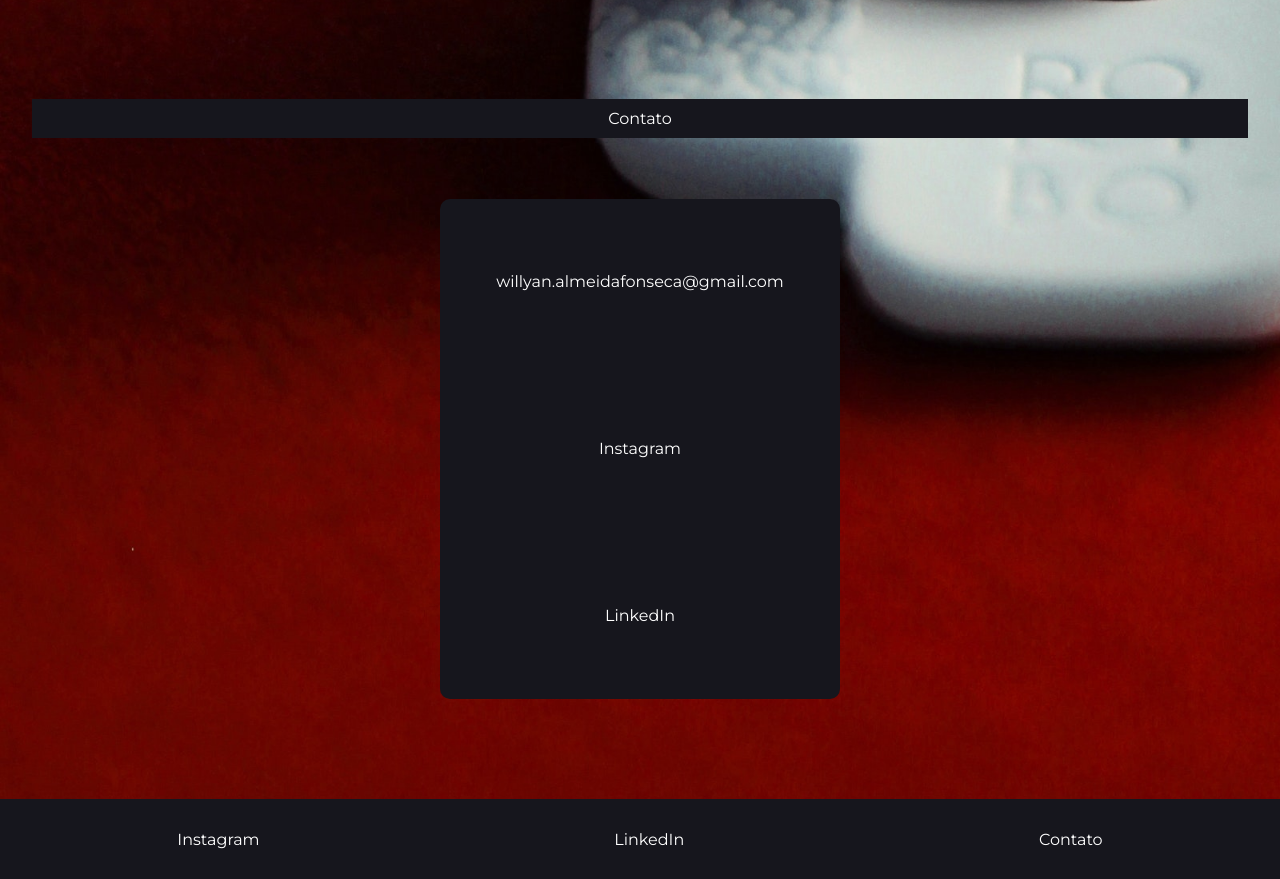
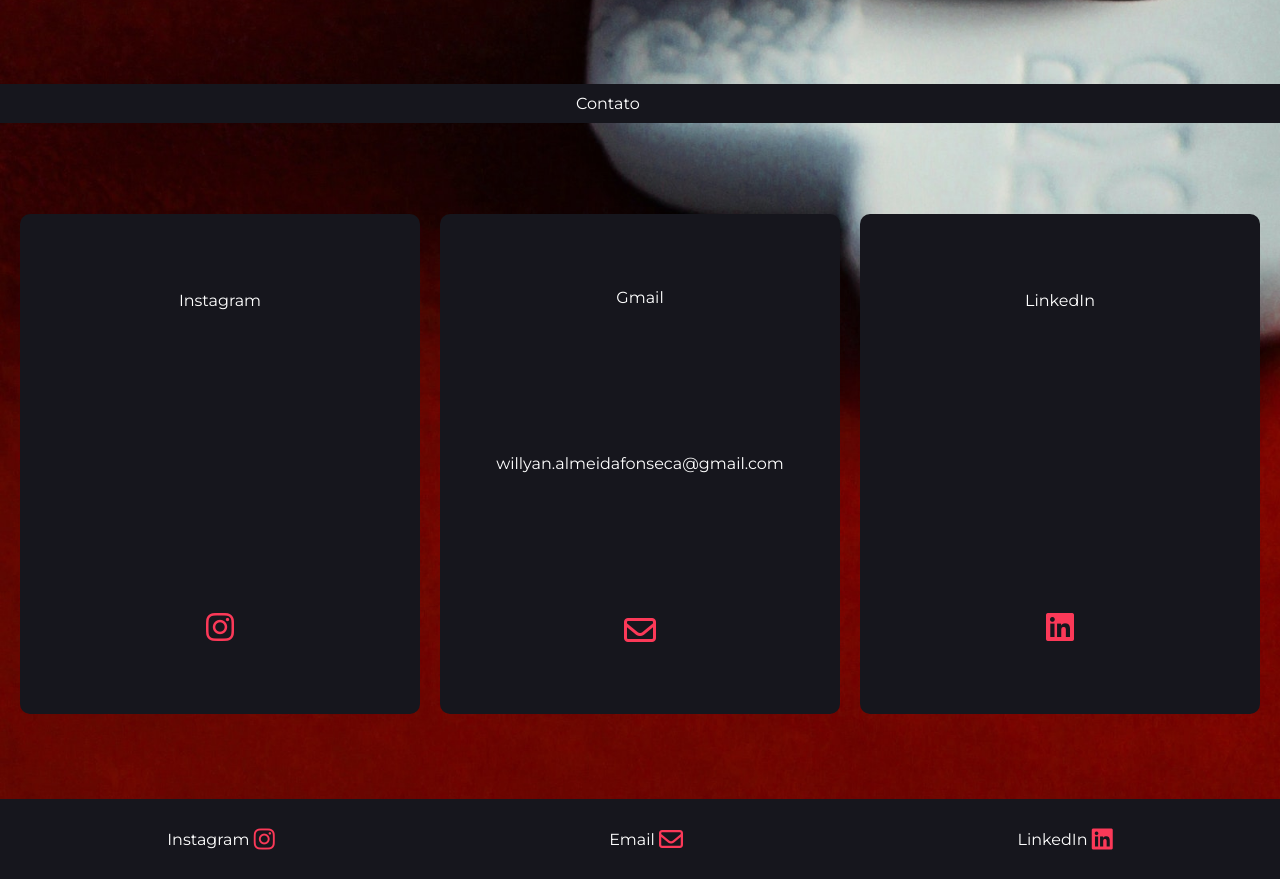
Before and after one commit to willyan258/prototipo-portifolio, a plain HTML site: page protoripo/index.html in a window 1280 px wide. Shown: the part 1521-2400 px from the top of the page. Drawn offline with Linux system fonts and the light colour scheme.

Commit message:
aula 21/05 intervalo

```diff
--- a/protoripo/index.html
+++ b/protoripo/index.html
@@ -10,6 +10,7 @@
       href="https://fonts.googleapis.com/css2?family=Montserrat:ital,wght@0,100;0,200;0,300;0,400;0,500;0,600;0,700;0,800;0,900;1,100;1,200;1,300;1,400;1,500;1,600;1,700;1,900&display=swap"
       rel="stylesheet"
     />
+    <script src="https://kit.fontawesome.com/5904f1ddef.js" crossorigin="anonymous"></script>
   </head>
   <body>
     <div class="main-container">
@@ -23,9 +24,6 @@
       </div>
 
       <div class="main-content">
-        <!-- <div class="projetos">
-                <a href="">Projetos</a>
-            </div> -->
         <div class="cards">
           <div class="card-interno">
             <span>Dashboard</span>
@@ -58,35 +56,62 @@
             estou cursando análise e desenvolvimento de sistemas e planejo continuar estudando, concluindo cursos e
             especializações. Obrigado pela atenção.
           </pre>
-
         </div>
-        <div class="card-interno ">
+        <div class="card-interno">
           <span>Este sou eu</span>
-          <img class ="card-interno" src="../source/img/img9.jpg" alt="Imagem teste">
+          <img
+            class="card-interno"
+            src="../source/img/img9.jpg"
+            alt="Imagem teste"
+          />
         </div>
       </div>
 
       <div class="contato">
-        <div class="title-sobre">
+        <div class="title-sobre2">
           <span>Contato</span>
-
         </div>
         <div class="card-interno">
+          <a href="">Instagram</a>
+          <a href=""></a>
+          <a
+            href="https://www.linkedin.com/in/willyan-fonseca258/"
+            target="_blank"
+          >
+          <i class="fa-brands fa-instagram fa-2xl" style="color: #fb3958;"></i>
+          </a>
+        </div>
+
+        <div class="card-interno">
+          <a href="">Gmail</a>
           <a href="">willyan.almeidafonseca@gmail.com</a>
-          <a href="">Instagram</a>
-          <a href="https://www.linkedin.com/in/willyan-fonseca258/" target="_blank">LinkedIn</a>
+          <a
+            href="https://www.linkedin.com/in/willyan-fonseca258/"
+            target="_blank"
+          >
+          <i class="fa-regular fa-envelope fa-2xl" style="color: #fb3958;"></i>
+          </a>
+        </div>
 
+        <div class="card-interno">
+          <a href="">LinkedIn</a>
+          <a href=""></a>
+          <a
+            href="https://www.linkedin.com/in/willyan-fonseca258/"
+            target="_blank"
+          >
+          <i class="fa-brands fa-linkedin fa-2xl" style="color: #fb3958;"></i>
+          </a>
         </div>
       </div>
 
-
       <div class="footer">
-        <a href="">Instagram</a>
-        <a href="https://www.linkedin.com/in/willyan-fonseca258/" target="_blank">LinkedIn</a>
-        <a href="">Contato</a>
+        <a href="">Instagram  <i class="fa-brands fa-instagram fa-xl" style="color: #fb3958;"></i></a>
+        <a href="">Email <i class="fa-regular fa-envelope fa-xl" style="color: #fb3958;"></i></a>
+        <a href="https://www.linkedin.com/in/willyan-fonseca258/"target="_blank">LinkedIn
+          <i class="fa-brands fa-linkedin fa-xl" style="color: #fb3958;"></i>
+        </a>
       </div>
-
-
     </div>
   </body>
 </html>
--- a/source/css/style.css
+++ b/source/css/style.css
@@ -107,30 +107,29 @@ nav {
 
 .sobre{
     height: 90vh;
-    width: 100vw;
+    width: 100%;
     display: flex;
     align-items: center;
-    justify-content: space-around;
+    justify-content: space-between;
     flex-wrap: wrap;
     grid-row: 3/4;
     grid-column: 1/4;
     flex-direction: column;
-
+    text-align: center;
 }
 .contato{
     height: 90vh;
-    width: 100vw;
+    width: 100%;
     display: flex;
     align-items: center;
     justify-content: space-evenly;
     flex-wrap: wrap;
     grid-column: 4/5;
-    flex-direction: column;
+    flex-direction: row;
 
 }
 
 .text-sobre{
-
     width: 100%;
 }
 
@@ -143,6 +142,12 @@ nav {
     padding: 10px 45%;
     background-color: #16161d;
 
+}
+
+.title-sobre2{
+    padding: 10px 45%;
+    background-color: #16161d;
+    width: 100%;
 }
 
 .img-sobre{
@@ -164,6 +169,6 @@ nav {
 
 .footer a{
     text-decoration: none;
-    padding: 0 15px;
+    padding: 0 25px;
     color: #fff;
 }
```
Also changed, not shown: source/img/Instagram.svg (added), source/img/gmail.svg (added), source/img/linkedin.svg (added).
